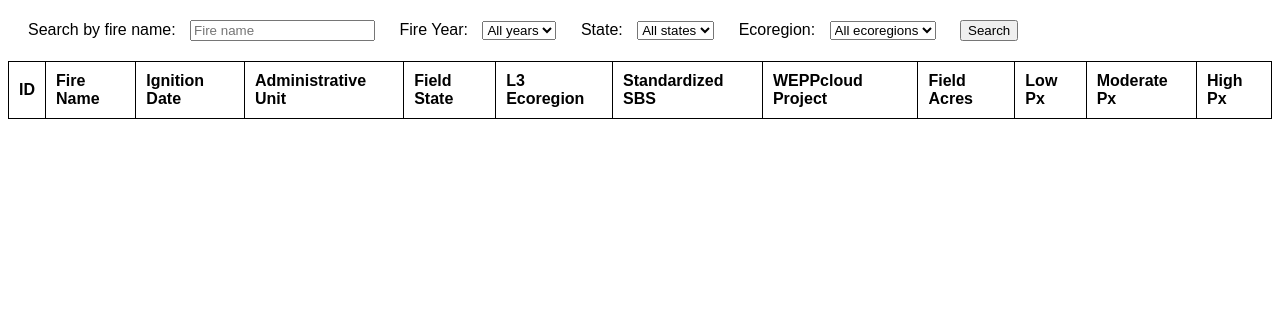
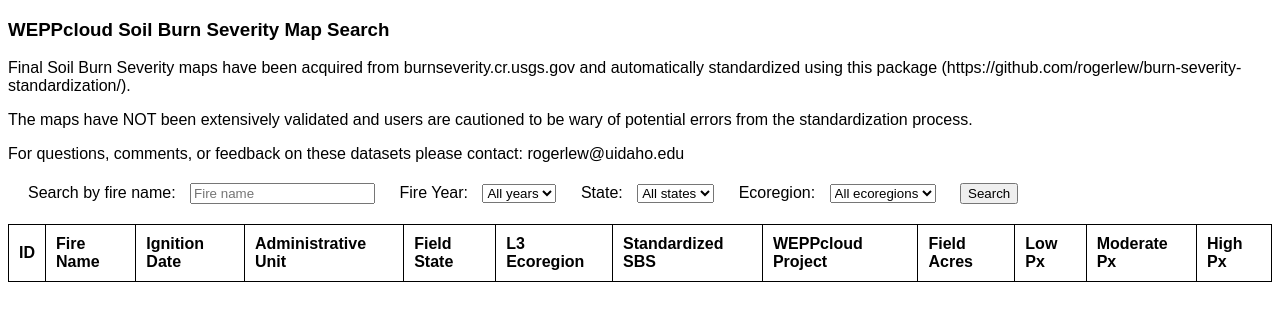
Before and after one commit to rogerlew/burn-severity-standardization, a plain HTML site: page docs/index.htm in a window 1280 px wide. Drawn offline with nearby package versions, Linux system fonts and the light colour scheme; no server answers.

Commit message:
pages catalog

```diff
--- a/docs/index.htm
+++ b/docs/index.htm
@@ -2,7 +2,7 @@
 <html lang="en">
 <head>
     <meta charset="UTF-8">
-    <title>Fire Data Search</title>
+    <title>SBS Map Search</title>
     <style>
         body { font-family: Arial, sans-serif; }
         .filter-container { margin: 20px; }
@@ -14,6 +14,15 @@
     </style>
 </head>
 <body>
+    <h3>WEPPcloud Soil Burn Severity Map Search</h3>
+
+    <p>Final Soil Burn Severity maps have been acquired from burnseverity.cr.usgs.gov and automatically standardized using this
+       package (https://github.com/rogerlew/burn-severity-standardization/).
+    </p>
+    <p>The maps have NOT been extensively validated and users are cautioned to be wary of potential errors from the standardization process.
+    </p>
+    <p>For questions, comments, or feedback on these datasets please contact: rogerlew@uidaho.edu
+    </p>
     <div class="filter-container">
         <label for="fireName">Search by fire name:</label>
         <input type="text" id="fireName" placeholder="Fire name">
```
Also changed, not shown: 1 other file.
